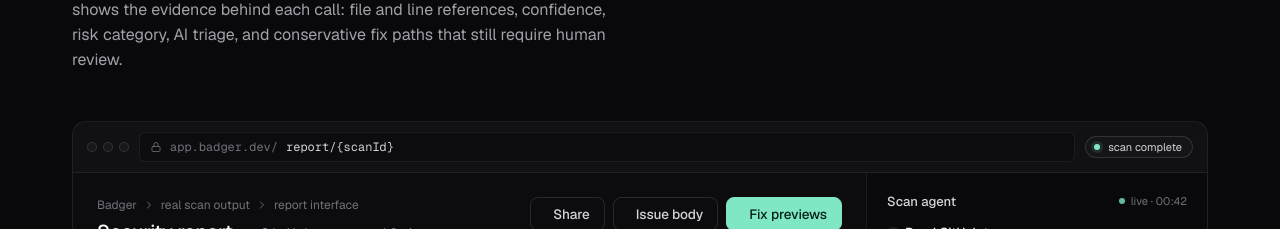
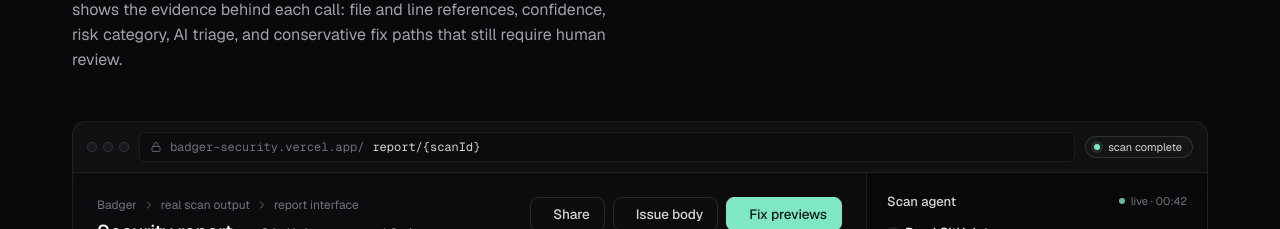
Before and after one commit to MauroProto/v0-hack, a Next.js app: page / in a window 1280 px wide. Shown: the part 1260-1489 px from the top of the page. Built offline with nearby package versions, Linux system fonts and the light colour scheme; no server answers.

Commit message:
Use production Badger domain in landing mock

```diff
--- a/app/page.tsx
+++ b/app/page.tsx
@@ -328,7 +328,7 @@ function Dashboard() {
             <div className="dash-dots"><span /><span /><span /></div>
             <div className="dash-url">
               <I.lock style={{ width: 12, height: 12 }} />
-              <span>app.badger.dev/</span>
+              <span>badger-security.vercel.app/</span>
               <span className="path">report/{'{scanId}'}</span>
             </div>
             <span className="pill" style={{ height: 22, fontSize: 11 }}>
```
